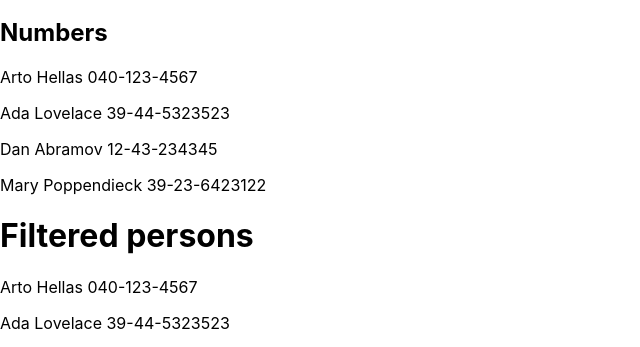
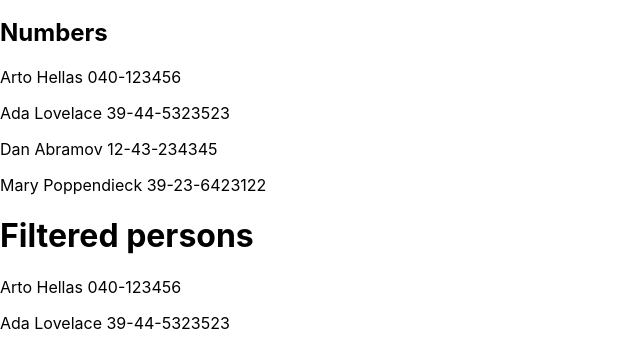
Before and after one commit to mvaaltola/fsopen20, a React (Create React App) app in the folder 2/puhelinluettelo/: page / in a window 1280 px wide. Shown: the part 153-500 px from the top of the page, without its empty margins (0-640 px from the left). Built offline with nearby package versions, Linux system fonts and the light colour scheme; data requests are answered from the project's data file.

Commit message:
Complete 2.11

```diff
--- a/2/puhelinluettelo/package.json
+++ b/2/puhelinluettelo/package.json
@@ -6,6 +6,7 @@
     "@testing-library/jest-dom": "^4.2.4",
     "@testing-library/react": "^9.5.0",
     "@testing-library/user-event": "^7.2.1",
+    "axios": "^0.19.2",
     "react": "^16.13.1",
     "react-dom": "^16.13.1",
     "react-scripts": "3.4.0"
--- a/2/puhelinluettelo/src/App.js
+++ b/2/puhelinluettelo/src/App.js
@@ -2,18 +2,19 @@
 import Filter from './components/filter'
 import Newperson from './components/newperson'
 import Numbers from './components/numbers'
+import axios from 'axios'
 
 const App = () => {
-  const [ persons, setPersons] = useState([
-    { name: 'Arto Hellas', number: '040-123-4567'},
-    { name: 'Ada Lovelace', number: '39-44-5323523' },
-    { name: 'Dan Abramov', number: '12-43-234345' },
-    { name: 'Mary Poppendieck', number: '39-23-6423122' }
-  ])
+  const [ persons, setPersons] = useState([])
   const [ newName, setNewName ] = useState('')
   const [ newNr, setNewNr ] = useState('')
   const [ searchName, setSearchName ] = useState('')
   const [ filteredPersons, setFilteredPersons ] = useState(persons)
+
+  useEffect(() => {
+    axios.get('http://localhost:3001/persons')
+      .then(response => setPersons(response.data))
+  }, [])
 
   const addName = (event) => {
     event.preventDefault()
```
Also changed, not shown: 1 other file (tests, documents, lock files or other folders).
